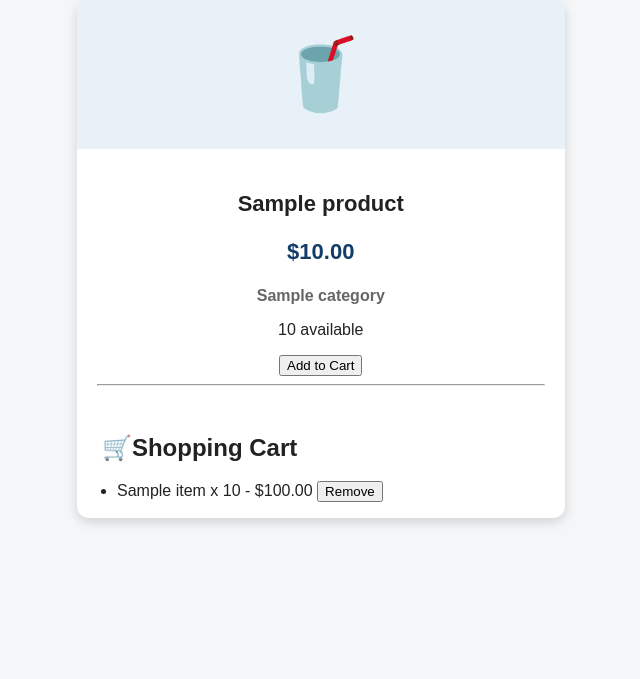
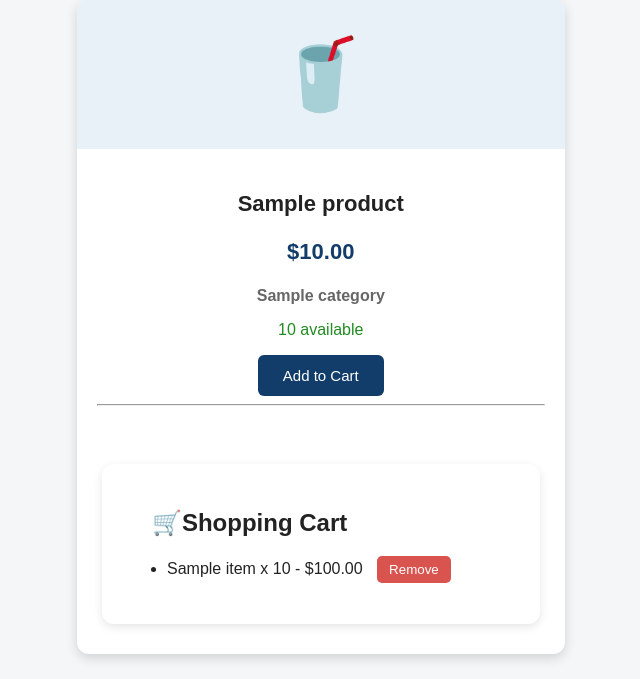
Before and after one commit to st25439/OSC-Caf--Express, a Flask app: template templates/index.html in a window 1280 px wide. Shown: the part 361-1040 px from the top of the page, without its empty margins (63-703 px from the left). Before the commit the page ends 886 px from the top, so only its background shows below. Run offline with Flask 3, Linux system fonts and the light colour scheme; the template is opened without the code that fills it: most values are stand-ins (such as "Sample title", 1, 10 or a date in 2020).

Commit message:
.stock {     color: #228b22; }
/* Add to Cart */

.add-button {
    background-color: #123c69;
    color: white;
    border: none;
    padding: 12px 25px;
    border-radius: 6px;
    cursor: pointer;
    font-size: 15px;
}

```diff
--- a/static/style.css
+++ b/static/style.css
@@ -101,3 +101,55 @@ h2 {
     color: #666;
     font-weight: bold;
 }
+
+.stock {
+    color: #228b22;
+}
+
+
+/* Add to Cart */
+
+.add-button {
+    background-color: #123c69;
+    color: white;
+    border: none;
+    padding: 12px 25px;
+    border-radius: 6px;
+    cursor: pointer;
+    font-size: 15px;
+}
+.add-button:hover {
+    background-color: #0b2948;
+}
+
+
+/* Shopping Cart */
+
+.cart-section {
+    background-color: white;
+    margin: 30px 25px;
+    padding: 25px;
+    border-radius: 12px;
+    box-shadow: 0 3px 10px rgba(0, 0, 0, 0.1);
+}
+
+.cart-section li {
+    margin-bottom: 15px;
+}
+
+
+/* Remove Button */
+
+.remove-button {
+    background-color: #d9534f;
+    color: white;
+    border: none;
+    padding: 6px 12px;
+    margin-left: 10px;
+    border-radius: 5px;
+    cursor: pointer;
+}
+
+.remove-button:hover {
+    background-color: #b52b27;
+}
```
